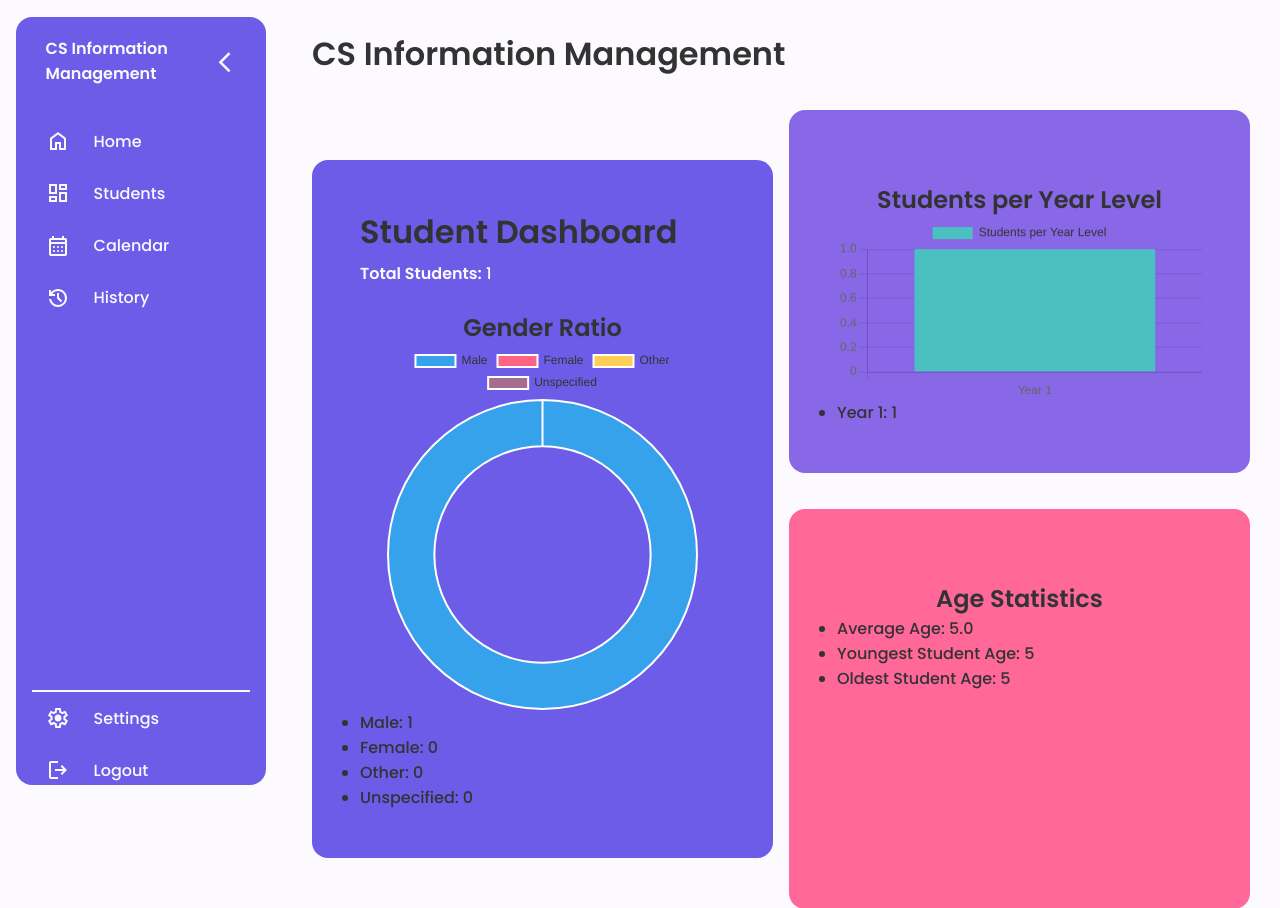
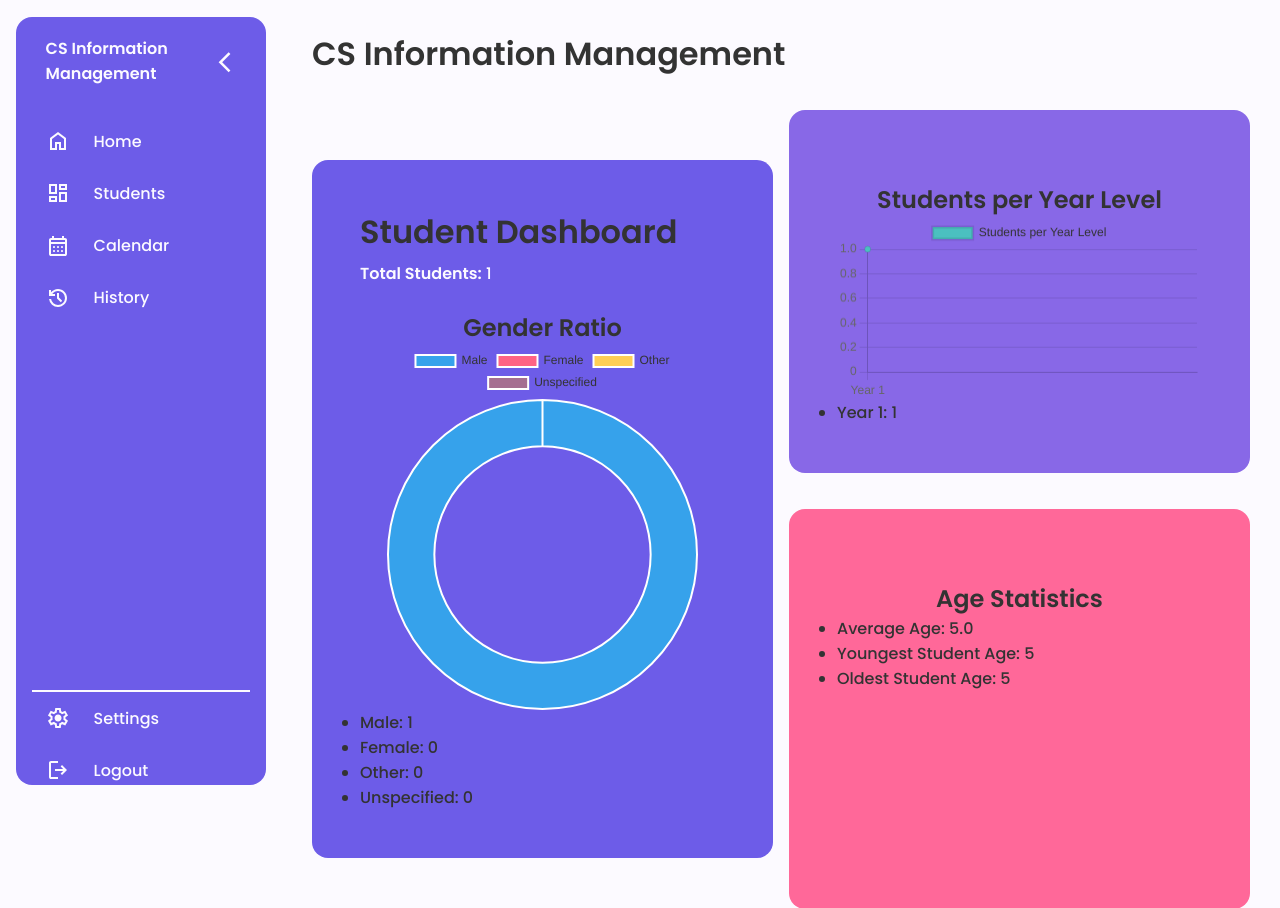
Before and after one commit to DavonGT/CSD-Student-IMS, a Django app: page / in a window 1280 px wide. Shown: the top 908 px of the page. Run offline with Django 5.2, Linux system fonts and the light colour scheme; a user stored in the database is signed in; tables that the repository leaves empty hold one stand-in row (values such as "Sample post"); some libraries are stand-ins or nearby versions.

Commit message:
Fix the botton size Change bar graph to line

```diff
--- a/core/static/core/css/style.css
+++ b/core/static/core/css/style.css
@@ -168,12 +168,12 @@ main p {
     position: sticky;
     bottom: 70px;
     z-index: 1;
-    height: 90px;
+    height: 80px;
     justify-content: center;
 }
 .menu-2 {
     display: grid;
-    height: 80px;
+    height: 70px;
     width: 100%;
     grid-template-columns:  120px 120px 120px ;
     grid-template-rows:   60px;
--- a/core/templates/core/dashboard.html
+++ b/core/templates/core/dashboard.html
@@ -62,7 +62,7 @@
     });
 
     const yearLevelChart = new Chart(document.getElementById('yearLevelChart'), {
-      type: 'bar',
+      type: 'line',
       data: {
         labels: [{% for level in year_level_data %}'Year {{ level.year_level }}',{% endfor %}],
         datasets: [{
```
